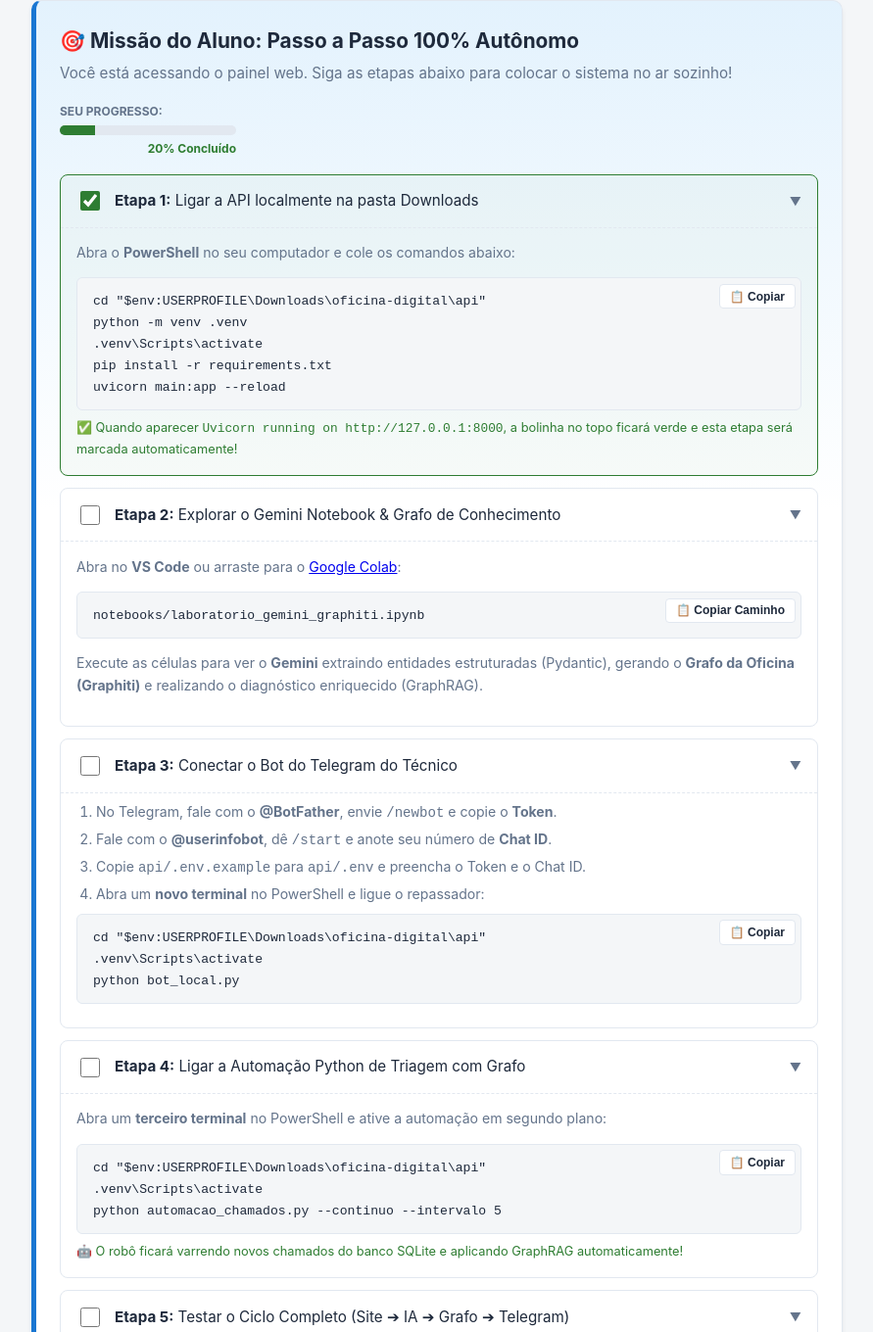
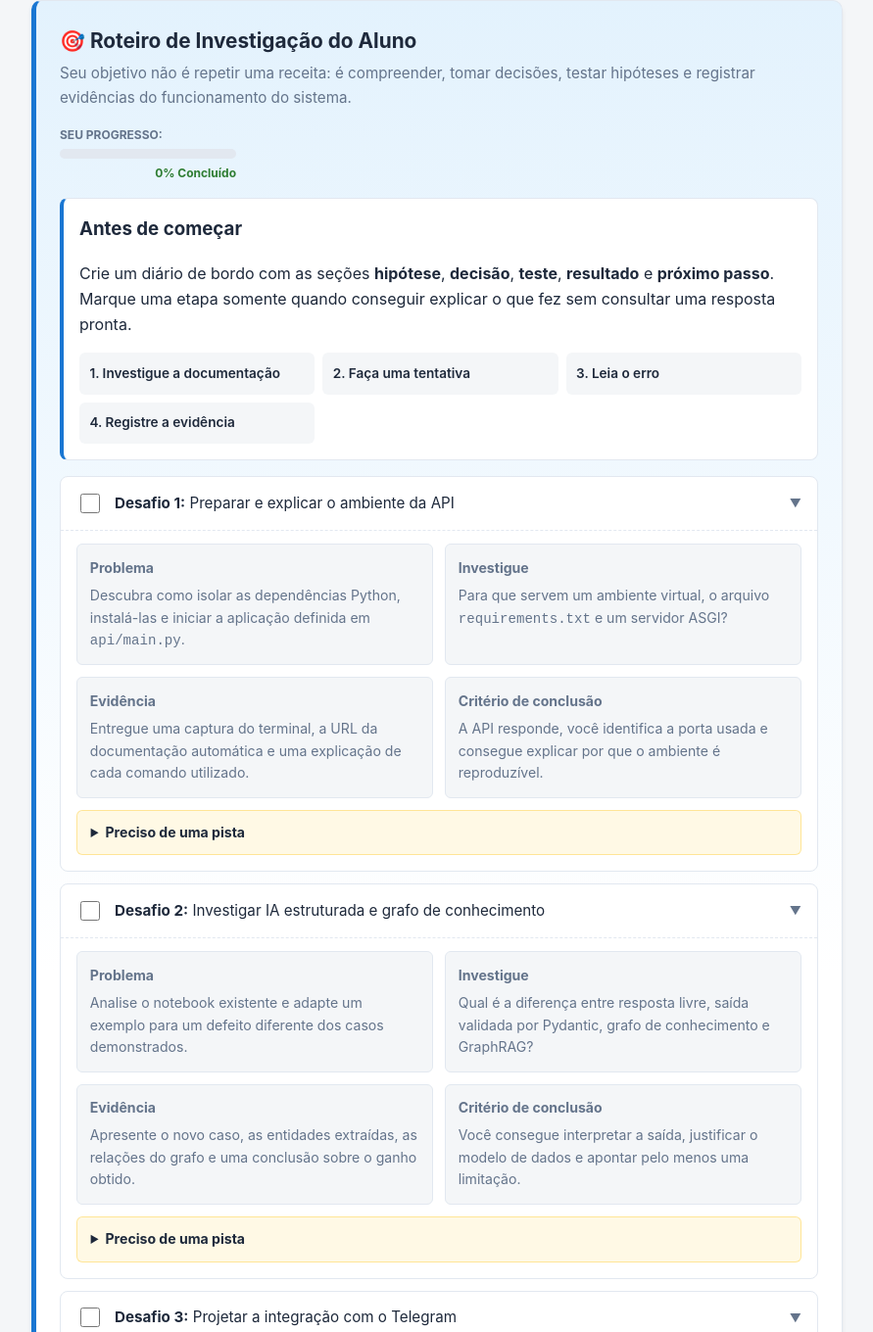
Before and after one commit to rcminitor/Oficina_CuCa_IA, a plain HTML site: page site/index.html in a window 1280 px wide. Shown: the part 179-1539 px from the top of the page at 98% size, without its empty margins (194-1085 px from the left). Drawn offline with Linux system fonts and the light colour scheme; no server answers.

Commit message:
feat: transforma roteiro em aprendizagem investigativa

```diff
--- a/site/app.js
+++ b/site/app.js
@@ -161,12 +161,6 @@ async function verificarApi() {
     ponto.className = "ponto-status online";
     texto.textContent = `API Online (${urlCurta})`;
 
-    // Se a API subiu, auto-completa o Passo 1 da missão
-    const ck1 = document.getElementById("check-passo-1");
-    if (ck1 && !ck1.checked) {
-      ck1.checked = true;
-      atualizarProgresso();
-    }
   } catch (e) {
     ponto.className = "ponto-status offline";
     texto.textContent = `API Offline (${urlCurta})`;
@@ -197,13 +191,6 @@ document.getElementById("form-chamado").addEventListener("submit", async (evento
     ultimoChamadoId = id;
     localStorage.setItem("ultimoChamadoId", id);
     atualizarBotaoUltimo(id);
-
-    // Auto-completa etapa 5 do checklist
-    const ck5 = document.getElementById("check-passo-5");
-    if (ck5 && !ck5.checked) {
-      ck5.checked = true;
-      atualizarProgresso();
-    }
 
     saida.innerHTML = `
       <div style="background:var(--destaque); padding:1rem; border-radius:6px; border-left:4px solid var(--cor-sucesso);">
--- a/site/estilo.css
+++ b/site/estilo.css
@@ -334,6 +334,78 @@ section {
   flex-direction: column;
   gap: 0.75rem;
   margin-top: 1rem;
+}
+
+.contrato-aprendizagem,
+.entrega-final {
+  margin-top: 1rem;
+  padding: 1rem;
+  border: 1px solid var(--borda);
+  border-left: 4px solid var(--cor-primaria);
+  border-radius: 8px;
+  background: var(--cartao);
+}
+
+.contrato-aprendizagem h3,
+.entrega-final h3 {
+  margin-top: 0;
+}
+
+.regras-investigacao {
+  display: grid;
+  grid-template-columns: repeat(auto-fit, minmax(180px, 1fr));
+  gap: 0.5rem;
+  margin-top: 0.75rem;
+}
+
+.regras-investigacao span {
+  padding: 0.65rem;
+  border-radius: 6px;
+  background: var(--fundo);
+  font-weight: 600;
+  font-size: 0.85rem;
+}
+
+.grade-desafio {
+  display: grid;
+  grid-template-columns: repeat(2, minmax(0, 1fr));
+  gap: 0.75rem;
+  margin-top: 0.85rem;
+}
+
+.grade-desafio > div {
+  padding: 0.8rem;
+  border-radius: 6px;
+  background: var(--fundo);
+  border: 1px solid var(--borda);
+}
+
+.grade-desafio p {
+  margin: 0.35rem 0 0;
+}
+
+.pista {
+  margin-top: 0.75rem;
+  padding: 0.7rem 0.85rem;
+  border-radius: 6px;
+  background: rgba(255, 193, 7, 0.1);
+  border: 1px solid rgba(255, 193, 7, 0.35);
+}
+
+.pista summary {
+  cursor: pointer;
+  font-weight: 700;
+  color: var(--texto);
+}
+
+.entrega-final ul {
+  padding-left: 1.25rem;
+}
+
+@media (max-width: 700px) {
+  .grade-desafio {
+    grid-template-columns: 1fr;
+  }
 }
 
 .item-passo {
--- a/site/index.html
+++ b/site/index.html
@@ -69,13 +69,24 @@
     <section id="missao-aluno" class="secao-destaque">
       <div class="cabecalho-secao">
         <div>
-          <h2>🎯 Missão do Aluno: Passo a Passo 100% Autônomo</h2>
-          <p class="intro-guia">Você está acessando o painel web. Siga as etapas abaixo para colocar o sistema no ar sozinho!</p>
+          <h2>🎯 Roteiro de Investigação do Aluno</h2>
+          <p class="intro-guia">Seu objetivo não é repetir uma receita: é compreender, tomar decisões, testar hipóteses e registrar evidências do funcionamento do sistema.</p>
         </div>
         <div class="progresso-container">
           <span class="progresso-rotulo">Seu Progresso:</span>
           <div class="barra-fundo"><div class="barra-preenchimento" id="barra-progresso"></div></div>
           <span id="texto-progresso" class="progresso-percentual">0% Concluído</span>
+        </div>
+      </div>
+
+      <div class="contrato-aprendizagem">
+        <h3>Antes de começar</h3>
+        <p>Crie um diário de bordo com as seções <strong>hipótese</strong>, <strong>decisão</strong>, <strong>teste</strong>, <strong>resultado</strong> e <strong>próximo passo</strong>. Marque uma etapa somente quando conseguir explicar o que fez sem consultar uma resposta pronta.</p>
+        <div class="regras-investigacao">
+          <span>1. Investigue a documentação</span>
+          <span>2. Faça uma tentativa</span>
+          <span>3. Leia o erro</span>
+          <span>4. Registre a evidência</span>
         </div>
       </div>
 
@@ -85,21 +96,18 @@
           <div class="passo-cabecalho" onclick="alternarPasso(1)">
             <input type="checkbox" id="check-passo-1" class="check-missao" onchange="atualizarProgresso()">
             <label for="check-passo-1" class="titulo-passo">
-              <strong>Etapa 1:</strong> Ligar a API localmente na pasta Downloads
+              <strong>Desafio 1:</strong> Preparar e explicar o ambiente da API
             </label>
             <span class="seta-expandir">▼</span>
           </div>
           <div class="passo-corpo" id="corpo-passo-1">
-            <p>Abra o <strong>PowerShell</strong> no seu computador e cole os comandos abaixo:</p>
-            <div class="bloco-codigo">
-              <pre id="cmd-etapa-1"><code>cd "$env:USERPROFILE\Downloads\oficina-digital\api"
-python -m venv .venv
-.venv\Scripts\activate
-pip install -r requirements.txt
-uvicorn main:app --reload</code></pre>
-              <button type="button" class="btn-copiar" onclick="copiarComando('cmd-etapa-1', this)">📋 Copiar</button>
+            <div class="grade-desafio">
+              <div><strong>Problema</strong><p>Descubra como isolar as dependências Python, instalá-las e iniciar a aplicação definida em <code>api/main.py</code>.</p></div>
+              <div><strong>Investigue</strong><p>Para que servem um ambiente virtual, o arquivo <code>requirements.txt</code> e um servidor ASGI?</p></div>
+              <div><strong>Evidência</strong><p>Entregue uma captura do terminal, a URL da documentação automática e uma explicação de cada comando utilizado.</p></div>
+              <div><strong>Critério de conclusão</strong><p>A API responde, você identifica a porta usada e consegue explicar por que o ambiente é reproduzível.</p></div>
             </div>
-            <p class="dica-sucesso">✅ Quando aparecer <code>Uvicorn running on http://127.0.0.1:8000</code>, a bolinha no topo ficará verde e esta etapa será marcada automaticamente!</p>
+            <details class="pista"><summary>Preciso de uma pista</summary><p>Pesquise na documentação do Python como criar um ambiente virtual e, na documentação do Uvicorn, como indicar o módulo e o objeto da aplicação.</p></details>
           </div>
         </div>
 
@@ -108,17 +116,18 @@ uvicorn main:app --reload</code></pre>
           <div class="passo-cabecalho" onclick="alternarPasso(2)">
             <input type="checkbox" id="check-passo-2" class="check-missao" onchange="atualizarProgresso()">
             <label for="check-passo-2" class="titulo-passo">
-              <strong>Etapa 2:</strong> Explorar o Gemini Notebook & Grafo de Conhecimento
+              <strong>Desafio 2:</strong> Investigar IA estruturada e grafo de conhecimento
             </label>
             <span class="seta-expandir">▼</span>
           </div>
           <div class="passo-corpo" id="corpo-passo-2">
-            <p>Abra no <strong>VS Code</strong> ou arraste para o <a href="https://colab.research.google.com/" target="_blank" rel="noopener">Google Colab</a>:</p>
-            <div class="bloco-codigo">
-              <pre id="cmd-etapa-2"><code>notebooks/laboratorio_gemini_graphiti.ipynb</code></pre>
-              <button type="button" class="btn-copiar" onclick="copiarComando('cmd-etapa-2', this)">📋 Copiar Caminho</button>
+            <div class="grade-desafio">
+              <div><strong>Problema</strong><p>Analise o notebook existente e adapte um exemplo para um defeito diferente dos casos demonstrados.</p></div>
+              <div><strong>Investigue</strong><p>Qual é a diferença entre resposta livre, saída validada por Pydantic, grafo de conhecimento e GraphRAG?</p></div>
+              <div><strong>Evidência</strong><p>Apresente o novo caso, as entidades extraídas, as relações do grafo e uma conclusão sobre o ganho obtido.</p></div>
+              <div><strong>Critério de conclusão</strong><p>Você consegue interpretar a saída, justificar o modelo de dados e apontar pelo menos uma limitação.</p></div>
             </div>
-            <p>Execute as células para ver o <strong>Gemini</strong> extraindo entidades estruturadas (Pydantic), gerando o <strong>Grafo da Oficina (Graphiti)</strong> e realizando o diagnóstico enriquecido (GraphRAG).</p>
+            <details class="pista"><summary>Preciso de uma pista</summary><p>Comece localizando no notebook onde o esquema de saída é definido. Altere apenas uma variável por vez e compare os resultados.</p></details>
           </div>
         </div>
 
@@ -127,23 +136,18 @@ uvicorn main:app --reload</code></pre>
           <div class="passo-cabecalho" onclick="alternarPasso(3)">
             <input type="checkbox" id="check-passo-3" class="check-missao" onchange="atualizarProgresso()">
             <label for="check-passo-3" class="titulo-passo">
-              <strong>Etapa 3:</strong> Conectar o Bot do Telegram do Técnico
+              <strong>Desafio 3:</strong> Projetar a integração com o Telegram
             </label>
             <span class="seta-expandir">▼</span>
           </div>
           <div class="passo-corpo" id="corpo-passo-3">
-            <ol class="lista-instrucoes">
-              <li>No Telegram, fale com o <strong>@BotFather</strong>, envie <code>/newbot</code> e copie o <strong>Token</strong>.</li>
-              <li>Fale com o <strong>@userinfobot</strong>, dê <code>/start</code> e anote seu número de <strong>Chat ID</strong>.</li>
-              <li>Copie <code>api/.env.example</code> para <code>api/.env</code> e preencha o Token e o Chat ID.</li>
-              <li>Abra um <strong>novo terminal</strong> no PowerShell e ligue o repassador:</li>
-            </ol>
-            <div class="bloco-codigo">
-              <pre id="cmd-etapa-3"><code>cd "$env:USERPROFILE\Downloads\oficina-digital\api"
-.venv\Scripts\activate
-python bot_local.py</code></pre>
-              <button type="button" class="btn-copiar" onclick="copiarComando('cmd-etapa-3', this)">📋 Copiar</button>
+            <div class="grade-desafio">
+              <div><strong>Problema</strong><p>Configure um canal para o técnico receber e consultar chamados sem expor credenciais no código ou no Git.</p></div>
+              <div><strong>Investigue</strong><p>Como um bot é autenticado? Qual a função do Chat ID? Por que segredos devem ficar em variáveis de ambiente?</p></div>
+              <div><strong>Evidência</strong><p>Desenhe o fluxo site → API → bot → técnico e demonstre uma mensagem de teste sem mostrar tokens.</p></div>
+              <div><strong>Critério de conclusão</strong><p>O bot responde, o segredo não aparece no repositório e você sabe revogá-lo caso seja exposto.</p></div>
             </div>
+            <details class="pista"><summary>Preciso de uma pista</summary><p>Examine <code>api/.env.example</code>, <code>api/telegram.py</code> e <code>api/bot_local.py</code>. Identifique entradas, saídas e responsabilidades antes de executar qualquer arquivo.</p></details>
           </div>
         </div>
 
@@ -152,19 +156,18 @@ python bot_local.py</code></pre>
           <div class="passo-cabecalho" onclick="alternarPasso(4)">
             <input type="checkbox" id="check-passo-4" class="check-missao" onchange="atualizarProgresso()">
             <label for="check-passo-4" class="titulo-passo">
-              <strong>Etapa 4:</strong> Ligar a Automação Python de Triagem com Grafo
+              <strong>Desafio 4:</strong> Compreender e validar a automação de triagem
             </label>
             <span class="seta-expandir">▼</span>
           </div>
           <div class="passo-corpo" id="corpo-passo-4">
-            <p>Abra um <strong>terceiro terminal</strong> no PowerShell e ative a automação em segundo plano:</p>
-            <div class="bloco-codigo">
-              <pre id="cmd-etapa-4"><code>cd "$env:USERPROFILE\Downloads\oficina-digital\api"
-.venv\Scripts\activate
-python automacao_chamados.py --continuo --intervalo 5</code></pre>
-              <button type="button" class="btn-copiar" onclick="copiarComando('cmd-etapa-4', this)">📋 Copiar</button>
+            <div class="grade-desafio">
+              <div><strong>Problema</strong><p>Descubra como a automação encontra novos chamados, evita retrabalho e registra o resultado da triagem.</p></div>
+              <div><strong>Investigue</strong><p>Quais estados um chamado percorre? O que acontece se a IA, o banco ou a rede falhar durante o processamento?</p></div>
+              <div><strong>Evidência</strong><p>Produza um diagrama de estados e um teste controlado com logs do antes e depois.</p></div>
+              <div><strong>Critério de conclusão</strong><p>Você explica o ciclo de execução, identifica um risco e propõe uma melhoria de confiabilidade.</p></div>
             </div>
-            <p class="dica-sucesso">🤖 O robô ficará varrendo novos chamados do banco SQLite e aplicando GraphRAG automaticamente!</p>
+            <details class="pista"><summary>Preciso de uma pista</summary><p>Leia os argumentos disponíveis em <code>api/automacao_chamados.py</code> e trace as chamadas feitas ao banco, ao grafo e à IA.</p></details>
           </div>
         </div>
 
@@ -173,14 +176,31 @@ python automacao_chamados.py --continuo --intervalo 5</code></pre>
           <div class="passo-cabecalho" onclick="alternarPasso(5)">
             <input type="checkbox" id="check-passo-5" class="check-missao" onchange="atualizarProgresso()">
             <label for="check-passo-5" class="titulo-passo">
-              <strong>Etapa 5:</strong> Testar o Ciclo Completo (Site ➔ IA ➔ Grafo ➔ Telegram)
+              <strong>Desafio 5:</strong> Demonstrar e avaliar o sistema completo
             </label>
             <span class="seta-expandir">▼</span>
           </div>
           <div class="passo-corpo" id="corpo-passo-5">
-            <p>Role até a seção abaixo <strong>"Abrir Novo Chamado"</strong>, use um botão de 1-clique e clique em <strong>Enviar Chamado</strong>. Em seguida, confira a notificação chegando no seu celular no Telegram!</p>
+            <div class="grade-desafio">
+              <div><strong>Problema</strong><p>Crie seu próprio cenário de manutenção e acompanhe-o do cadastro até a conclusão, sem usar os exemplos rápidos da página.</p></div>
+              <div><strong>Investigue</strong><p>Em quais pontos os dados mudam? Que componente é responsável por cada transformação?</p></div>
+              <div><strong>Evidência</strong><p>Entregue um vídeo curto ou sequência de capturas, o diagnóstico gerado, os registros do grafo e uma análise crítica.</p></div>
+              <div><strong>Critério de conclusão</strong><p>O fluxo funciona de ponta a ponta e você consegue defender suas decisões, limitações e melhorias propostas.</p></div>
+            </div>
+            <details class="pista"><summary>Preciso de uma pista</summary><p>Teste primeiro cada componente isoladamente. Só depois integre dois componentes por vez até completar o ciclo.</p></details>
           </div>
         </div>
+      </div>
+
+      <div class="entrega-final">
+        <h3>📦 Entrega final do trabalho</h3>
+        <ul>
+          <li>Repositório organizado, sem credenciais ou arquivos gerados localmente.</li>
+          <li>Diário de bordo com decisões, erros encontrados e soluções justificadas.</li>
+          <li>Diagramas da arquitetura, do fluxo de dados e dos estados do chamado.</li>
+          <li>Demonstração do sistema e reflexão individual sobre aprendizagens e limitações.</li>
+        </ul>
+        <p><strong>Regra de ouro:</strong> funcionamento sem explicação não comprova aprendizagem; explicação sem evidência não comprova funcionamento.</p>
       </div>
     </section>
 
```
